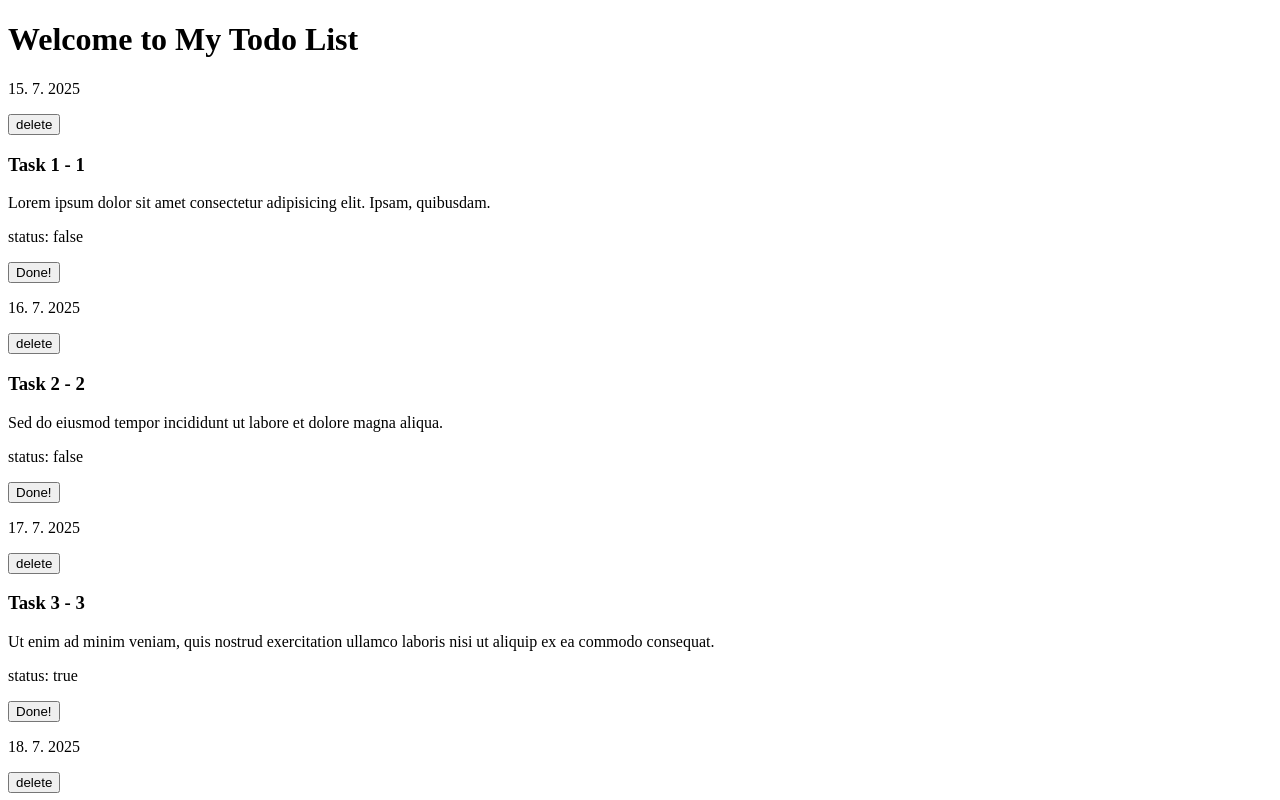
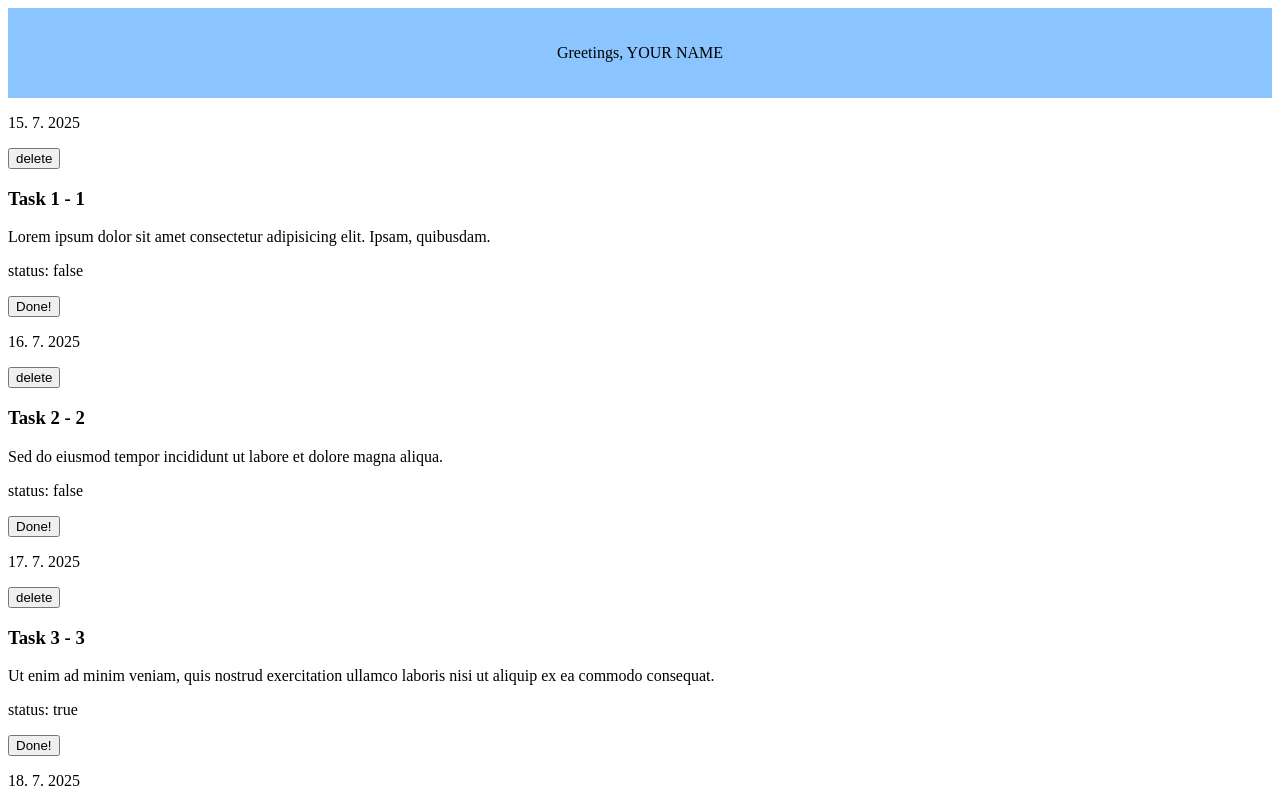
Before and after one commit to stakic-igor/my-todo-list, a Vue app: page / in a window 1280 px wide. Shown: the top 800 px of the page. Built offline with nearby package versions, Linux system fonts and the light colour scheme.

Commit message:
Add header

```diff
--- a/src/App.vue
+++ b/src/App.vue
@@ -1,4 +1,5 @@
 <script setup>
+  import Header from './components/Header.vue';
   import SingleTask from './components/SingleTask.vue';
 
 
@@ -13,7 +14,7 @@
 </script>
 
 <template>
- <h1>Welcome to My Todo List</h1>
+  <Header />
  <div v-for="task in tasks" :key="task.id">
   <SingleTask
     :id="task.id"
--- /dev/null
+++ b/src/components/Header.vue
@@ -0,0 +1,15 @@
+<script setup></script>
+
+<template>
+    <header>
+        <p>Greetings, YOUR NAME</p>
+    </header>
+</template>
+
+<style scoped>
+    header {
+        background-color: #8ac5ff;
+        padding: 20px;
+        text-align: center;
+    }
+</style>
```
